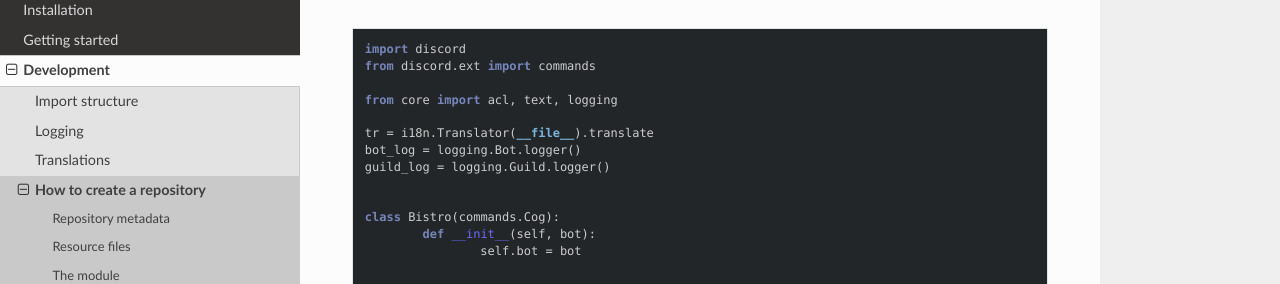
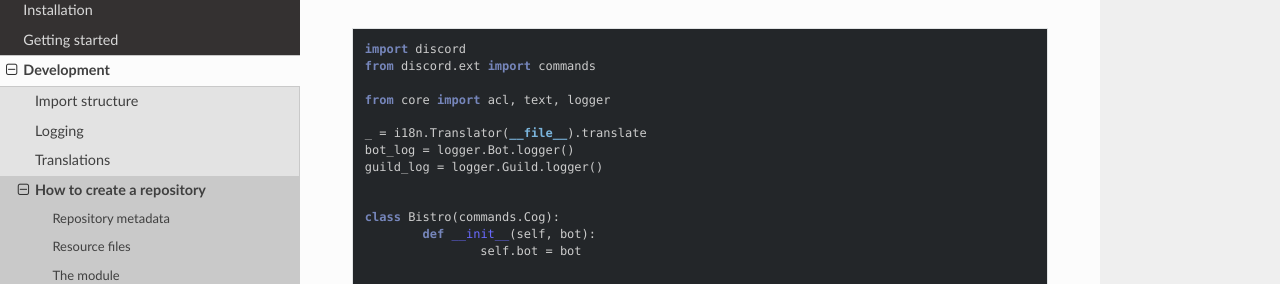
Before and after one commit to pumpkin-py/pumpkin-py, a Sphinx documentation site: the page built from docs/development/repository.rst, in a window 1280 px wide and 900 px high, scrolled down 1918 px. Shown: the part 167-451 px from the top of the window. Built offline with Sphinx 7.4.7 and the Read the Docs theme 2.0.0, drawn with Linux system fonts in a browser that asks for light colours; pages that are not in the unit, such as notebooks, are missing from menus; some of the changed text lies outside the part shown.

Commit message:
Docs: Update to match new logging system

```diff
--- a/docs/development/repository.rst
+++ b/docs/development/repository.rst
@@ -77,11 +77,11 @@ In our case, we only have one module specified, so we have to create a file ``bi
 	import discord
 	from discord.ext import commands
 
-	from core import acl, text, logging
+	from core import acl, text, logger
 
-	tr = i18n.Translator(__file__).translate
-	bot_log = logging.Bot.logger()
-	guild_log = logging.Guild.logger()
+	_ = i18n.Translator(__file__).translate
+	bot_log = logger.Bot.logger()
+	guild_log = logger.Guild.logger()
 
 
 	class Bistro(commands.Cog):
```
Also changed, not shown: other parts of docs/development/repository.rst (+1 -1 lines), docs/development/logging.rst (+4 -4 lines).
